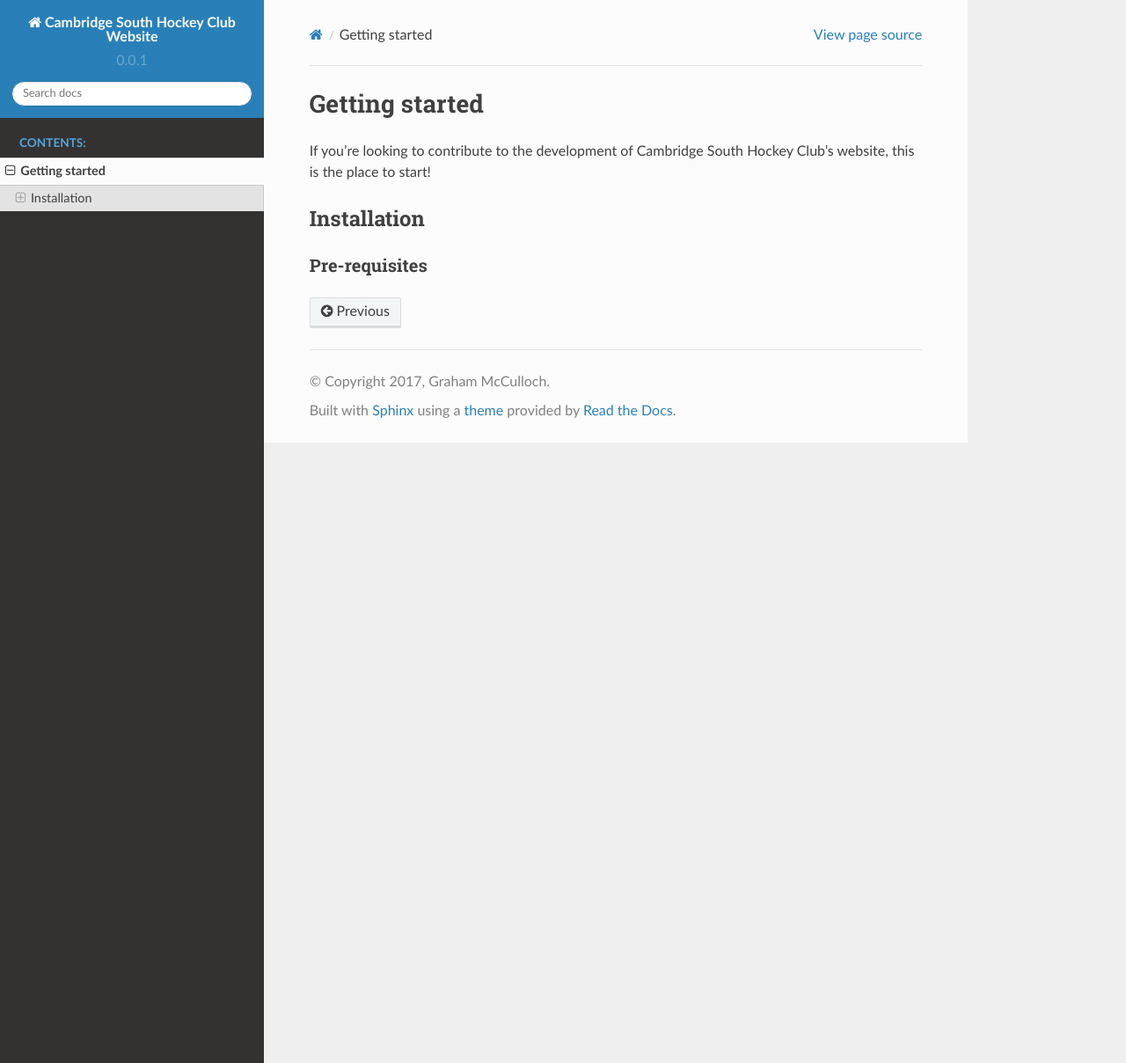
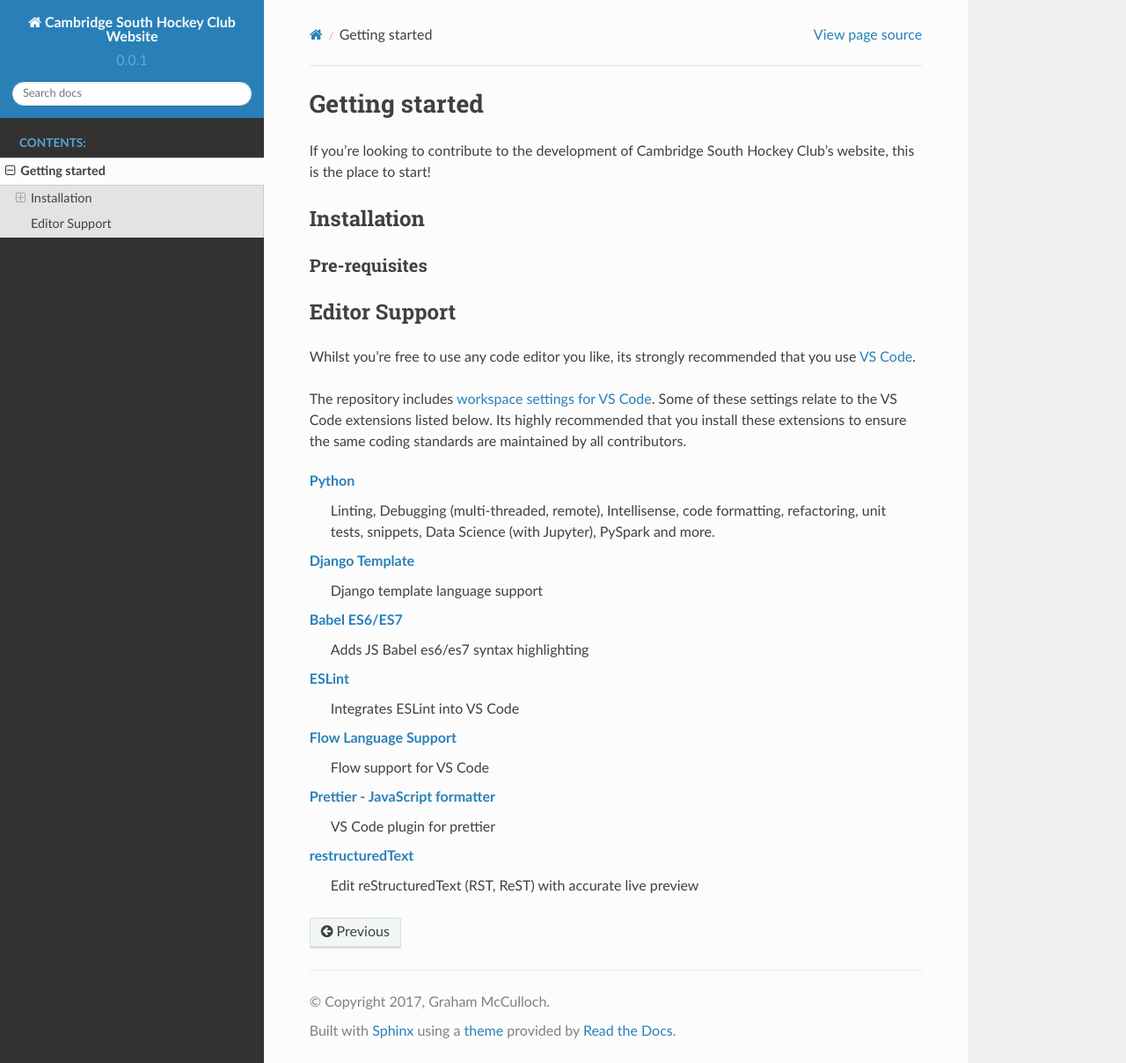
Before and after one commit to cshc/cshc-web, a Sphinx documentation site: the page built from docs/getting_started.rst, in a window 1280 px wide and 1208 px high. Shown: the whole window at 88% size. Built offline with Sphinx 7.4.7 and the Read the Docs theme 2.0.0, drawn with Linux system fonts in a browser that asks for light colours.

Commit message:
Add VS Code editor settings

```diff
--- a/docs/getting_started.rst
+++ b/docs/getting_started.rst
@@ -12,3 +12,31 @@ Installation
 
 Pre-requisites
 ______________
+
+Editor Support
+==============
+
+Whilst you're free to use any code editor you like, its strongly recommended that you use `VS Code <https://code.visualstudio.com/>`_.
+
+The repository includes `workspace settings for VS Code <https://github.com/cshc/cshc-web/blob/master/.vscode/settings.json>`_. Some of these settings relate to the VS Code extensions listed below. Its highly recommended that you install these extensions to ensure the same coding standards are maintained by all contributors.
+
+`Python <https://marketplace.visualstudio.com/items?itemName=donjayamanne.python>`_
+   Linting, Debugging (multi-threaded, remote), Intellisense, code formatting, refactoring, unit tests, snippets, Data Science (with Jupyter), PySpark and more.
+
+`Django Template <https://marketplace.visualstudio.com/items?itemName=bibhasdn.django-html>`_
+   Django template language support
+
+`Babel ES6/ES7 <https://marketplace.visualstudio.com/items?itemName=dzannotti.vscode-babel-coloring>`_
+   Adds JS Babel es6/es7 syntax highlighting
+
+`ESLint <https://marketplace.visualstudio.com/items?itemName=dbaeumer.vscode-eslint>`_
+   Integrates ESLint into VS Code
+
+`Flow Language Support <https://marketplace.visualstudio.com/items?itemName=flowtype.flow-for-vscode>`_
+   Flow support for VS Code
+
+`Prettier - JavaScript formatter <https://marketplace.visualstudio.com/items?itemName=esbenp.prettier-vscode>`_
+   VS Code plugin for prettier
+
+`restructuredText <https://marketplace.visualstudio.com/items?itemName=lextudio.restructuredtext>`_
+   Edit reStructuredText (RST, ReST) with accurate live preview
```
Also changed, not shown: 1 other file.
